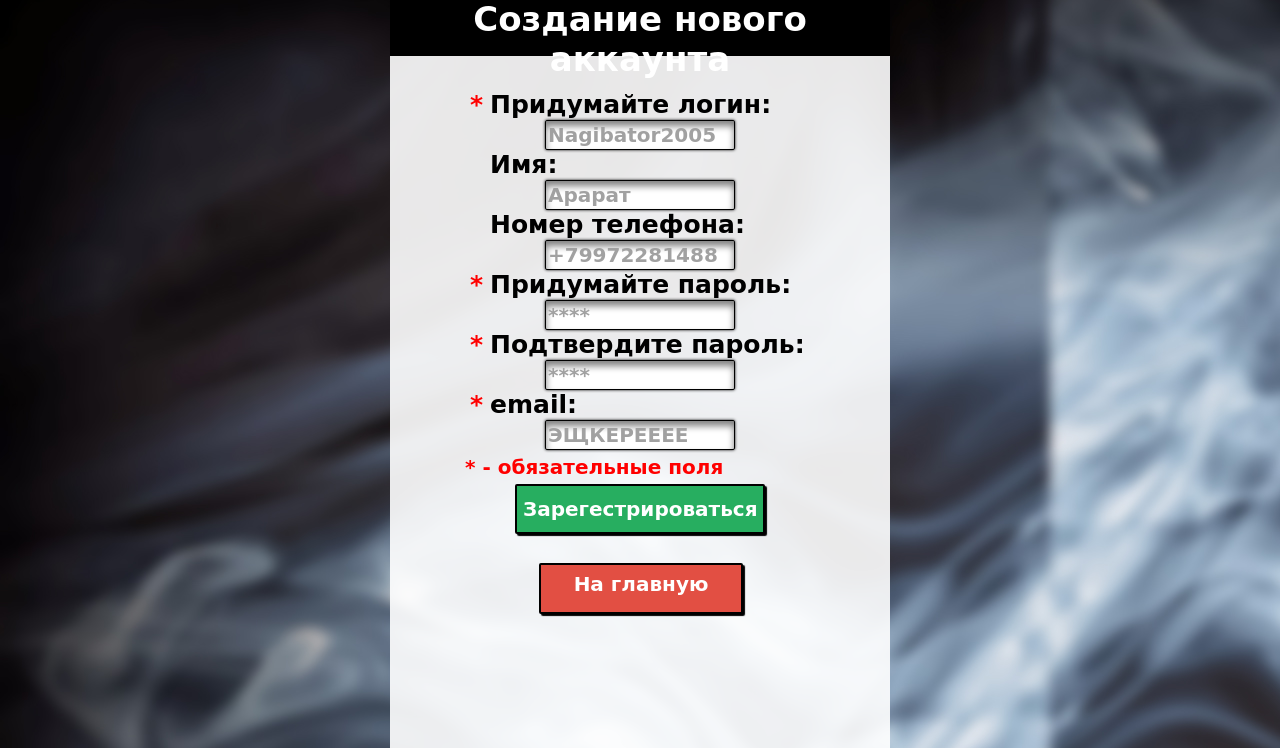
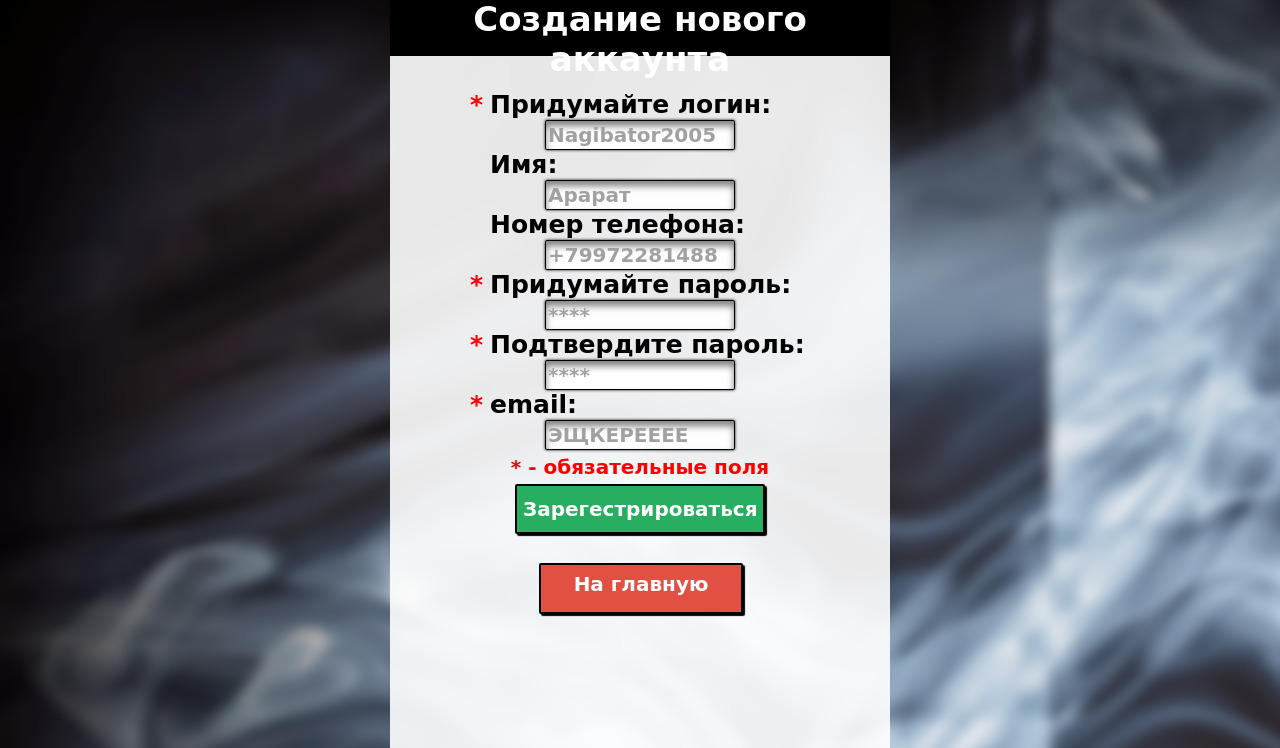
Before and after one commit to Sh1l0/localhost1, a PHP site: page /register/?photo=1 in a window 1280 px wide. Shown: the part 20-768 px from the top of the page. Run offline with PHP 8.4, Linux system fonts and the light colour scheme; data that the repository does not hold is empty.

Commit message:
подправил стили

```diff
--- a/styles/style.css
+++ b/styles/style.css
@@ -369,7 +369,10 @@ input:hover{
 	   border:2px solid #27ae60;
 }
 #messenger{
-
+	text-align: center;
+	width: 350px;
+	overflow:hidden;
+	word-wrap: break-word;
 	margin:5px;
 	font-size:20px;
 	color:red;
```
Also changed, not shown: libs/register.js.
